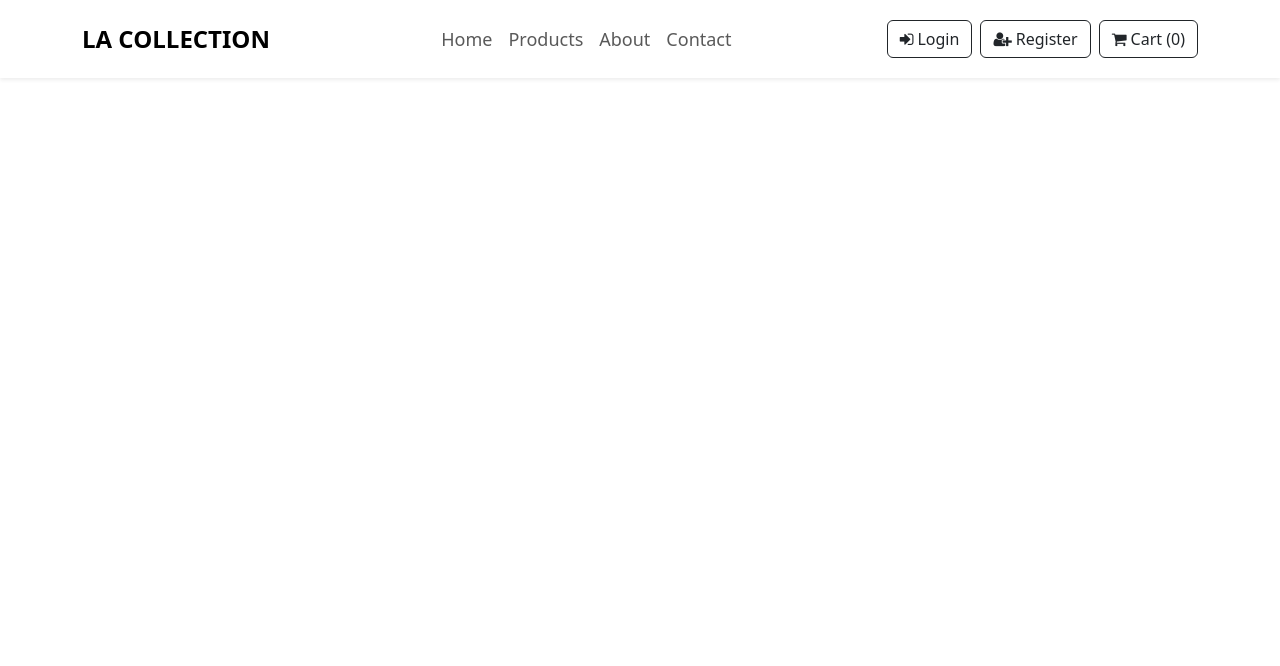
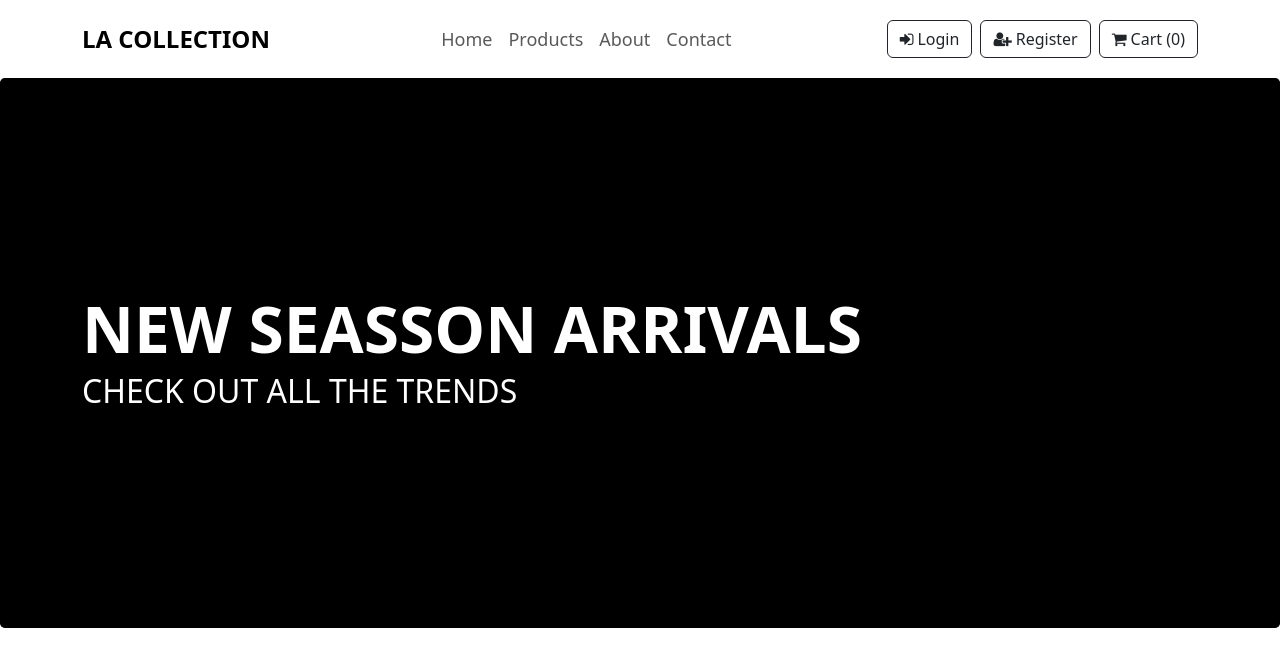
Before and after one commit to SamRizk194/My-E-Commerce, a React (Create React App) app: page /logo in a window 1280 px wide. Shown: the top 666 px of the page. Built offline with nearby package versions, Linux system fonts and the light colour scheme.

Commit message:
adding logo section

```diff
--- a/src/App.js
+++ b/src/App.js
@@ -9,6 +9,7 @@ import About from "./components/About";
 import Contact from "./components/Contact";
 import Login from "./components/Login";
 import Register from "./components/Register";
+import Logo from "./components/Logo";
 
 function App() {
   return (
@@ -17,6 +18,7 @@ function App() {
       <Routes>
         <Route path="/" element={<Home />} />
         <Route path="/products" element={<ProductsList />} />
+        <Route path="/logo" element={<Logo />} />
         <Route path="/about" element={<About />} />
         <Route path="/contact" element={<Contact />} />
         <Route path="/cart" element={<Cart />} />
--- /dev/null
+++ b/src/components/Logo.js
@@ -0,0 +1,23 @@
+function Logo() {
+  return (
+    <div className="hero">
+      <div className="card text-bg-dark border-0">
+        <div
+          className="card-img"
+          style={{ height: "550px", backgroundColor: "#000" }}
+          alt="background"
+        />
+        <div className="card-img-overlay d-flex flex-column justify-content-around">
+          <div className="container">
+            <h5 className="card-title display-3 fw-bolder mb-0">
+              NEW SEASSON ARRIVALS
+            </h5>
+            <p className="card-text lead fs-2">CHECK OUT ALL THE TRENDS</p>
+          </div>
+        </div>
+      </div>
+    </div>
+  );
+}
+
+export default Logo;
--- a/src/components/Navbar.js
+++ b/src/components/Navbar.js
@@ -8,7 +8,7 @@ function Navbar() {
     <div>
       <nav className="navbar navbar-expand-lg bg-white py-3 shadow-sm">
         <div className="container">
-          <NavLink className="navbar-brand fw-bold fs-4" to="/">
+          <NavLink className="navbar-brand fw-bold fs-4" to="/logo">
             LA COLLECTION
           </NavLink>
           <button
```
